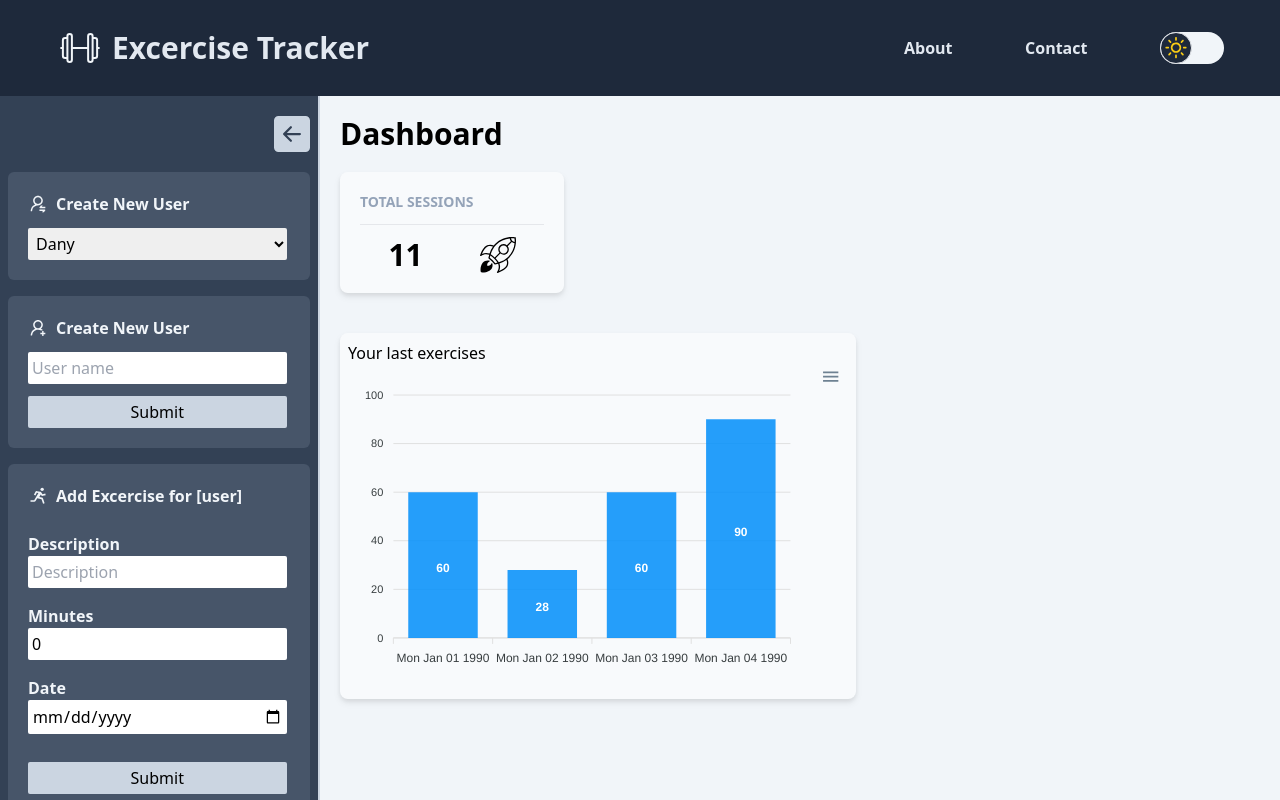
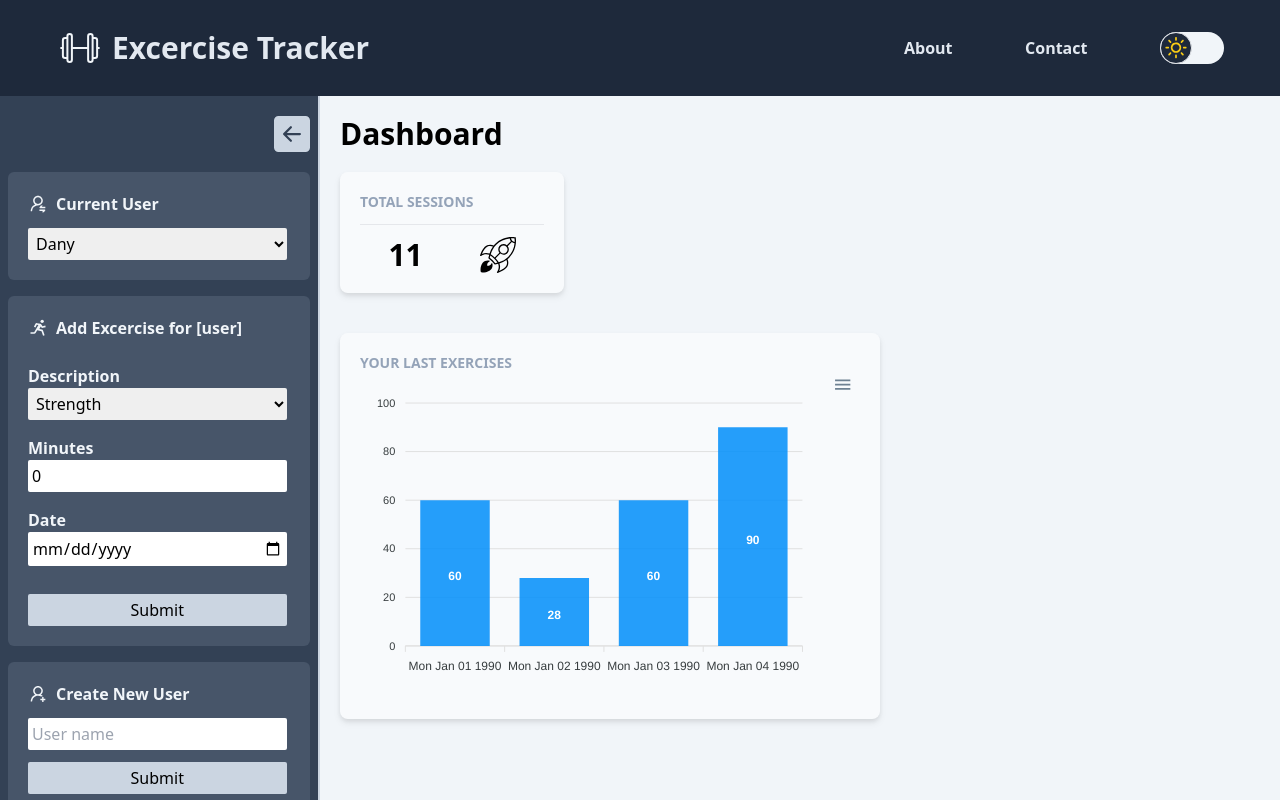
Before and after one commit to DanieLira/Excercise-Tracker, a React (Vite) app in the folder excercise-tracker/: page / in a window 1280 px wide. Built offline with nearby package versions, Linux system fonts and the light colour scheme.

Commit message:
Moved excercise form components into its own file

```diff
--- a/excercise-tracker/src/components/ExcerciseForm.jsx
+++ /dev/null
@@ -1,67 +0,0 @@
-import React from "react"
-import { BiRun } from "react-icons/bi"
-
-export default function ExcerciseForm() {
-
-    const [excerciseData, setExcerciseData] = React.useState({
-        "description": "",
-        "minutes": 0,
-        "date": ""
-    })
-
-    function handleChange(event) {
-        const { name, value } = event.target
-        setExcerciseData(prevState => {
-            return {
-                ...prevState,
-                [name]: value
-            }
-        })
-        console.log(excerciseData)
-    }
-
-    return (
-        <form className="bg-slate-600 h-fit rounded-md m-2 flex flex-col items-start justify-center pl-5 pt-5 pb-5">
-            <h3 className="text-slate-100 font-semibold mb-6 flex items-center ">
-                <BiRun className="text-xl mr-2"/>
-                Add Excercise for [user]
-            </h3>
-            <label htmlFor="description" className="text-slate-100 font-semibold">
-                Description
-            </label>
-            <input
-                name="description"
-                type="text"
-                value={excerciseData.description}
-                onChange={handleChange}
-                placeholder="Description"
-                className="rounded-sm w-11/12 p-1 mb-4"
-            ></input>
-            <label htmlFor="minutes" className="text-slate-100 font-semibold">
-                Minutes
-            </label>
-            <input
-                name="minutes"
-                type="number"
-                value={excerciseData.minutes}
-                onChange={handleChange}
-                placeholder="Minutes"
-                className="rounded-sm w-11/12 p-1 mb-4"
-            ></input>
-            <label htmlFor="date" className="text-slate-100 font-semibold">
-                Date
-            </label>
-            <input
-                name="date"
-                type="date"
-                value={excerciseData.date}
-                onChange={handleChange}
-                placeholder="Date"
-                className="rounded-sm w-11/12 p-1  mb-4"
-            ></input>
-            <button className="w-11/12 h-8 bg-slate-300 mt-3 rounded-sm hover:bg-slate-400">
-                Submit
-            </button>
-        </form>
-    )
-}
--- a/excercise-tracker/src/components/LastExcerciseChart.jsx
+++ b/excercise-tracker/src/components/LastExcerciseChart.jsx
@@ -10,20 +10,21 @@ export default function LastExcerciseChart() {
         id: "basic-bar"
       },
       xaxis: {
-        categories: excercises.map(exce => exce.date)
+        name:"Date",
+        categories: excercises.map(exe => exe.date)
       }
     },
     series: [
       {
         name: "Duration",
-        data: excercises.map(exce => exce.duration)
+        data: excercises.map(exe => exe.duration)
       }
     ]
   })
 
   return (
-    <div className="bg-slate-50 rounded-lg drop-shadow-md w-fit p-2">
-      <h3 className="">Your last exercises</h3>
+    <div className="bg-slate-50 rounded-lg drop-shadow-md w-fit p-5">
+      <h3 className="text-sm font-semibold text-slate-400">YOUR LAST EXERCISES</h3>
       <Chart
         options={chartOptions.options}
         series={chartOptions.series}
--- a/excercise-tracker/src/components/ShownSideBar.jsx
+++ b/excercise-tracker/src/components/ShownSideBar.jsx
@@ -1,6 +1,6 @@
 import React from "react"
 import UserForm from "./UserForm"
-import ExcerciseForm from "./ExcerciseForm"
+import ExcerciseForm from "./exercise form/ExcerciseForm"
 import UserSelector from "./UserSelector"
 import {BsFillArrowLeftSquareFill} from "react-icons/bs"
 
@@ -12,8 +12,8 @@ export default function ShownSideBar(props) {
                 className="text-slate-300 text-4xl cursor-pointer self-end mb-3 mr-2"
             />
             <UserSelector />
+            <ExcerciseForm />
             <UserForm />
-            <ExcerciseForm />
         </div>
     )
 }
--- a/excercise-tracker/src/components/UserSelector.jsx
+++ b/excercise-tracker/src/components/UserSelector.jsx
@@ -5,7 +5,7 @@ export default function UserSelector(){
         <div className="bg-slate-600 h-fit rounded-md m-2 flex flex-col items-start justify-center pl-5 pt-5 pb-5">
             <label htmlFor="userName" className="text-slate-100 pb-3 font-semibold flex items-center">
                 <AiOutlineUserSwitch className="mr-2 text-xl"/>
-                Create New User
+                Current User
             </label>
             <select className="rounded-sm w-11/12 p-1">
                 <option>Dany</option>
--- /dev/null
+++ b/excercise-tracker/src/components/exercise form/DateInput.jsx
@@ -0,0 +1,22 @@
+import React from "react"
+
+export default function DateInput(props){
+    return(
+        <>
+            <label htmlFor="date" className="text-slate-100 font-semibold">
+                Date
+            </label>
+            <input
+                name="date"
+                type="date"
+                value={props.data.date}
+                onChange={event => props.handleChange(event)}
+                placeholder="Date"
+                className="rounded-sm w-11/12 p-1  mb-4"
+            ></input>
+            <button className="w-11/12 h-8 bg-slate-300 mt-3 rounded-sm hover:bg-slate-400">
+                Submit
+            </button>
+        </>
+    )
+}
--- /dev/null
+++ b/excercise-tracker/src/components/exercise form/DescriptionInput.jsx
@@ -0,0 +1,27 @@
+import React from "react"
+import { BiRun } from "react-icons/bi"
+
+export default function DescriptionInput(props){
+    return(
+        <>
+            <h3 className="text-slate-100 font-semibold mb-6 flex items-center ">
+                <BiRun className="text-xl mr-2" />
+                Add Excercise for [user]
+            </h3>
+            <label htmlFor="description" className="text-slate-100 font-semibold">
+                Description
+            </label>
+            <select
+                name="description"
+                type="text"
+                value={props.data.description}
+                onChange={event => props.handleChange(event)}
+                className="rounded-sm w-11/12 p-1 mb-4"
+            >
+                <option value="strength">Strength</option>
+                <option value="cardio">Cardio</option>
+                <option value="flexibility">Flexibility</option>
+            </select>
+        </>
+    )
+}
--- /dev/null
+++ b/excercise-tracker/src/components/exercise form/ExcerciseForm.jsx
@@ -0,0 +1,59 @@
+import React from "react"
+import VolumeInput from "./VolumeInput"
+import MinutesInput from "./MinutesInput"
+import DateInput from "./DateInput"
+import DescriptionInput from "./DescriptionInput"
+
+export default function ExcerciseForm() {
+
+    const [exerciseData, setExcerciseData] = React.useState({
+        "description": "",
+        "volume": 0,
+        "minutes": 0,
+        "date": ""
+    })
+
+    const volumeInput = <VolumeInput data={exerciseData} handleChange={handleChange}/>
+    const minutesInput = <MinutesInput data={exerciseData} handleChange={handleChange}/>
+
+    const quantityInput = exerciseData.description === "strength" ? volumeInput : minutesInput
+
+    function handleChange(event) {
+        const { name, value } = event.target
+
+        setExcerciseData(prevState => {
+
+            const descriptionChanged = name === "description" && prevState.description !== value
+
+            let _minutes = prevState.minutes
+            let _volume = prevState.volume
+
+            if(descriptionChanged && value === "strength")
+                _minutes = 0
+
+            if(descriptionChanged && value !== "strength")
+                _volume = 0
+
+            return {
+                ...prevState,
+                "volume": _volume,
+                "minutes": _minutes,
+                [name]: value
+            }
+        })
+    }
+
+    return (
+        <form className="bg-slate-600 h-fit rounded-md m-2 flex flex-col items-start justify-center pl-5 pt-5 pb-5">
+            <DescriptionInput
+                data={exerciseData}
+                handleChange={handleChange}
+            />
+            {quantityInput}
+            <DateInput
+                data={exerciseData}
+                handleChange={handleChange}
+            />
+        </form>
+    )
+}
--- /dev/null
+++ b/excercise-tracker/src/components/exercise form/MinutesInput.jsx
@@ -0,0 +1,19 @@
+import React from "react"
+
+export default function MinutesInput(props){
+    return(
+        <>
+            <label htmlFor="minutes" className="text-slate-100 font-semibold">
+                Minutes
+            </label>
+            <input
+                name="minutes"
+                type="number"
+                value={props.data.minutes}
+                onChange={event => props.handleChange(event)}
+                placeholder="Minutes"
+                className="rounded-sm w-11/12 p-1 mb-4"
+            ></input>
+        </>
+    )
+}
--- /dev/null
+++ b/excercise-tracker/src/components/exercise form/VolumeInput.jsx
@@ -0,0 +1,19 @@
+import React from "react"
+
+export default function VolumeInput(props){
+    return(
+        <>
+            <label htmlFor="volume" className="text-slate-100 font-semibold">
+                Volume (Kg)
+            </label>
+            <input
+                name="volume"
+                type="number"
+                value={props.data.volume}
+                onChange={event => props.handleChange(event)}
+                placeholder="volume (kg)"
+                className="rounded-sm w-11/12 p-1 mb-4"
+            ></input>
+        </>
+    )
+}
```
